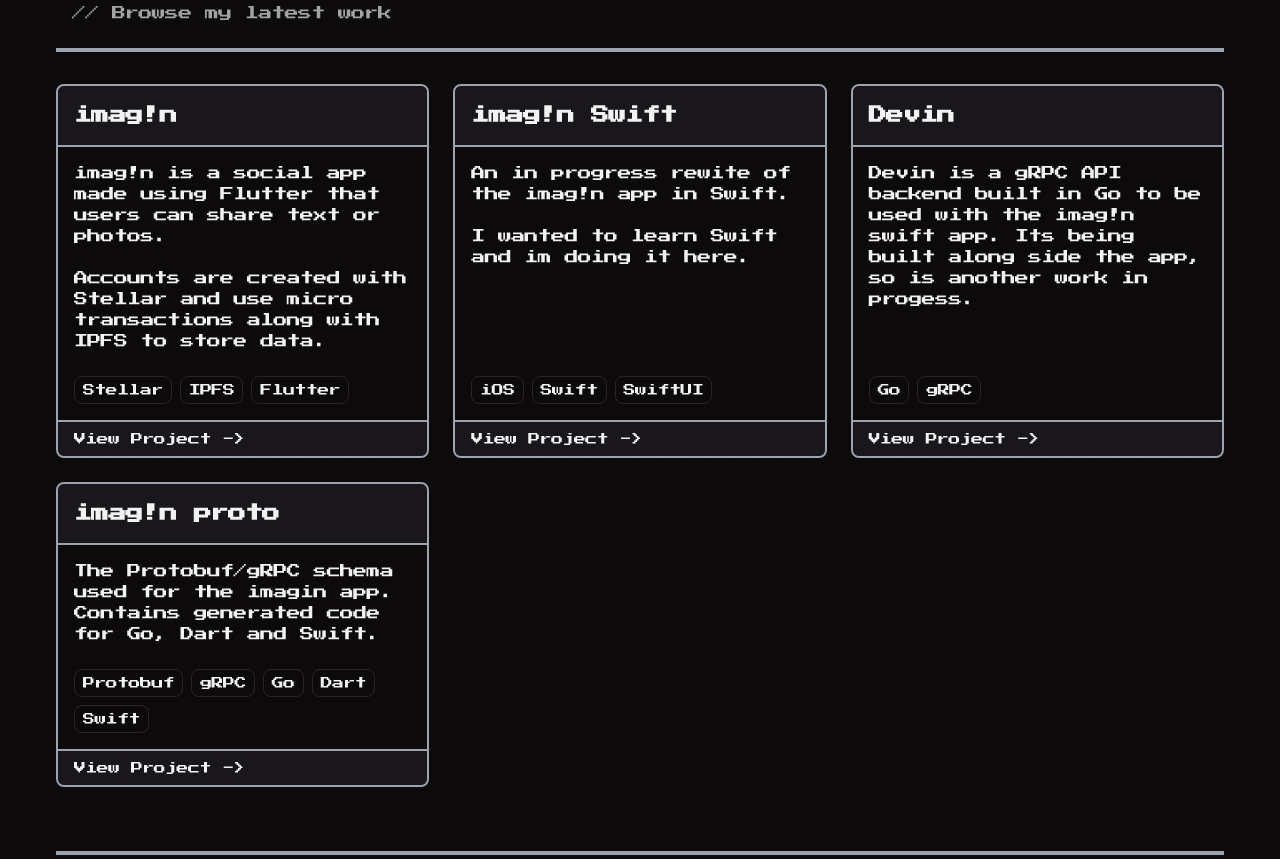
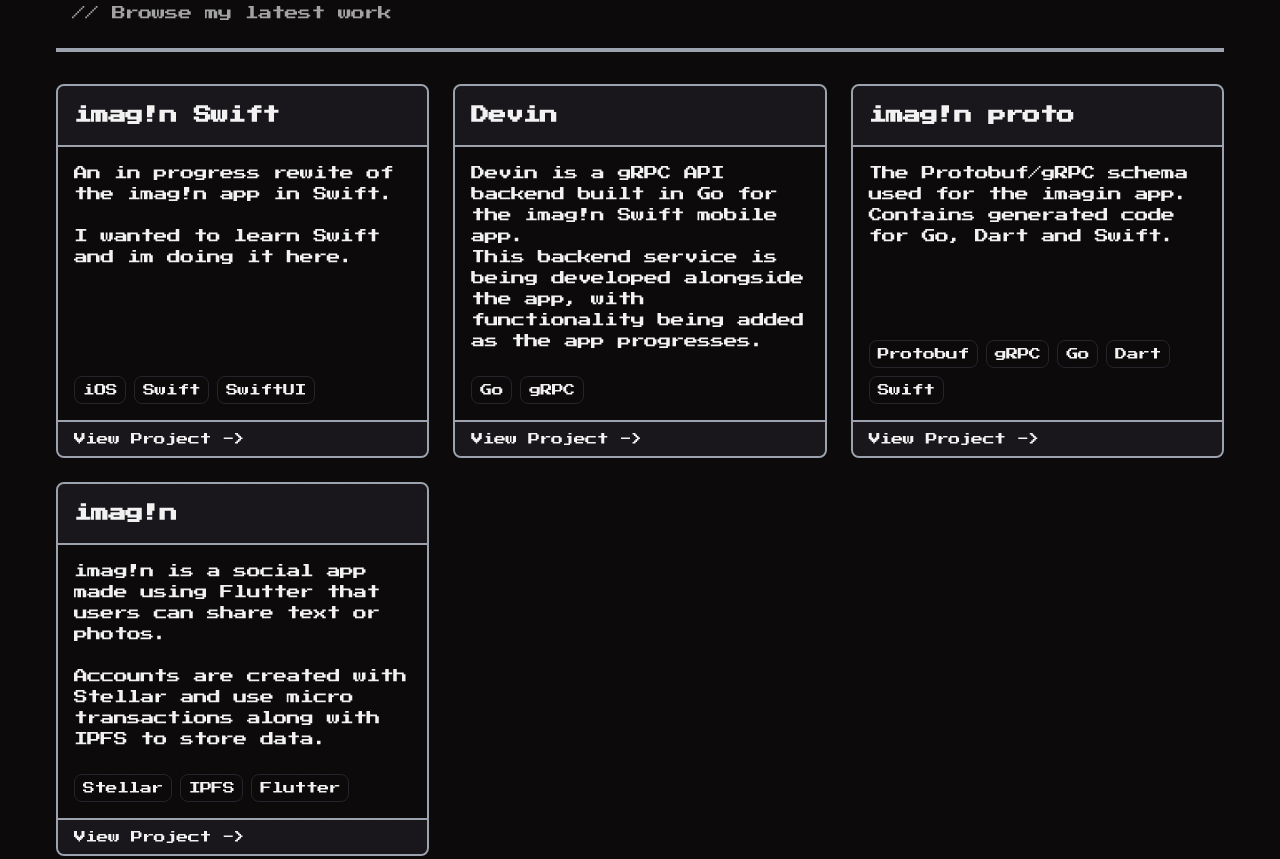
Before and after one commit to spid37/spid37.github.io, a plain HTML site: page index.html in a window 1280 px wide. Shown: the part 368-1227 px from the top of the page. Drawn offline with Linux system fonts and the light colour scheme.

Commit message:
update text

```diff
--- a/index.html
+++ b/index.html
@@ -51,55 +51,7 @@
                     </div>
 
                     <div class="projects-grid">
-                        <!-- Project 1 -->
-                        <div class="card">
-                            <div class="card-header">
-                                <h3 class="card-title font-pixel">imag!n</h3>
-                            </div>
-                            <div class="card-content">
-                                <p class="card-description font-pixel">
-                                    imag!n is a social app made using Flutter
-                                    that users can share text or photos.
-                                    <br />
-                                    <br />
-                                    Accounts are created with Stellar and use
-                                    micro transactions along with IPFS to store
-                                    data.
-                                </p>
-                                <div class="tags">
-                                    <a
-                                        href="https://stellar.org"
-                                        class="tag font-pixel"
-                                        target="_blank"
-                                        >Stellar</a
-                                    >
-                                    <a
-                                        href="https://ipfs.tech"
-                                        class="tag font-pixel"
-                                        target="_blank"
-                                        >IPFS</a
-                                    >
-                                    <a
-                                        href="https://flutter.dev"
-                                        class="tag font-pixel"
-                                        target="_blank"
-                                        >Flutter</a
-                                    >
-                                </div>
-                            </div>
-                            <div class="card-footer">
-                                <a
-                                    href="https://imagin.app"
-                                    class="project-link font-pixel"
-                                    target="_blank"
-                                    rel="noopener noreferrer"
-                                >
-                                    <span>View Project -></span>
-                                </a>
-                            </div>
-                        </div>
-
-                        <!-- Project 2 -->
+                        <!-- Project imagin swift -->
                         <div class="card">
                             <div class="card-header">
                                 <h3 class="card-title font-pixel">
@@ -142,17 +94,18 @@
                             </div>
                         </div>
 
-                        <!-- Project 3 -->
+                        <!-- Project devin -->
                         <div class="card">
                             <div class="card-header">
                                 <h3 class="card-title font-pixel">Devin</h3>
                             </div>
                             <div class="card-content">
                                 <p class="card-description font-pixel">
-                                    Devin is a gRPC API backend built in Go to
-                                    be used with the imag!n swift app. Its being
-                                    built along side the app, so is another work
-                                    in progess.
+                                    Devin is a gRPC API backend built in Go for
+                                    the imag!n Swift mobile app.<br />
+                                    This backend service is being developed
+                                    alongside the app, with functionality being
+                                    added as the app progresses.
                                 </p>
                                 <div class="tags">
                                     <a
@@ -181,7 +134,7 @@
                             </div>
                         </div>
 
-                        <!-- Project 4 -->
+                        <!-- Project proto -->
                         <div class="card">
                             <div class="card-header">
                                 <h3 class="card-title font-pixel">
@@ -231,6 +184,54 @@
                             <div class="card-footer">
                                 <a
                                     href="https://github.com/imaginapp/proto"
+                                    class="project-link font-pixel"
+                                    target="_blank"
+                                    rel="noopener noreferrer"
+                                >
+                                    <span>View Project -></span>
+                                </a>
+                            </div>
+                        </div>
+
+                        <!-- Project imag!n -->
+                        <div class="card">
+                            <div class="card-header">
+                                <h3 class="card-title font-pixel">imag!n</h3>
+                            </div>
+                            <div class="card-content">
+                                <p class="card-description font-pixel">
+                                    imag!n is a social app made using Flutter
+                                    that users can share text or photos.
+                                    <br />
+                                    <br />
+                                    Accounts are created with Stellar and use
+                                    micro transactions along with IPFS to store
+                                    data.
+                                </p>
+                                <div class="tags">
+                                    <a
+                                        href="https://stellar.org"
+                                        class="tag font-pixel"
+                                        target="_blank"
+                                        >Stellar</a
+                                    >
+                                    <a
+                                        href="https://ipfs.tech"
+                                        class="tag font-pixel"
+                                        target="_blank"
+                                        >IPFS</a
+                                    >
+                                    <a
+                                        href="https://flutter.dev"
+                                        class="tag font-pixel"
+                                        target="_blank"
+                                        >Flutter</a
+                                    >
+                                </div>
+                            </div>
+                            <div class="card-footer">
+                                <a
+                                    href="https://imagin.app"
                                     class="project-link font-pixel"
                                     target="_blank"
                                     rel="noopener noreferrer"
```
